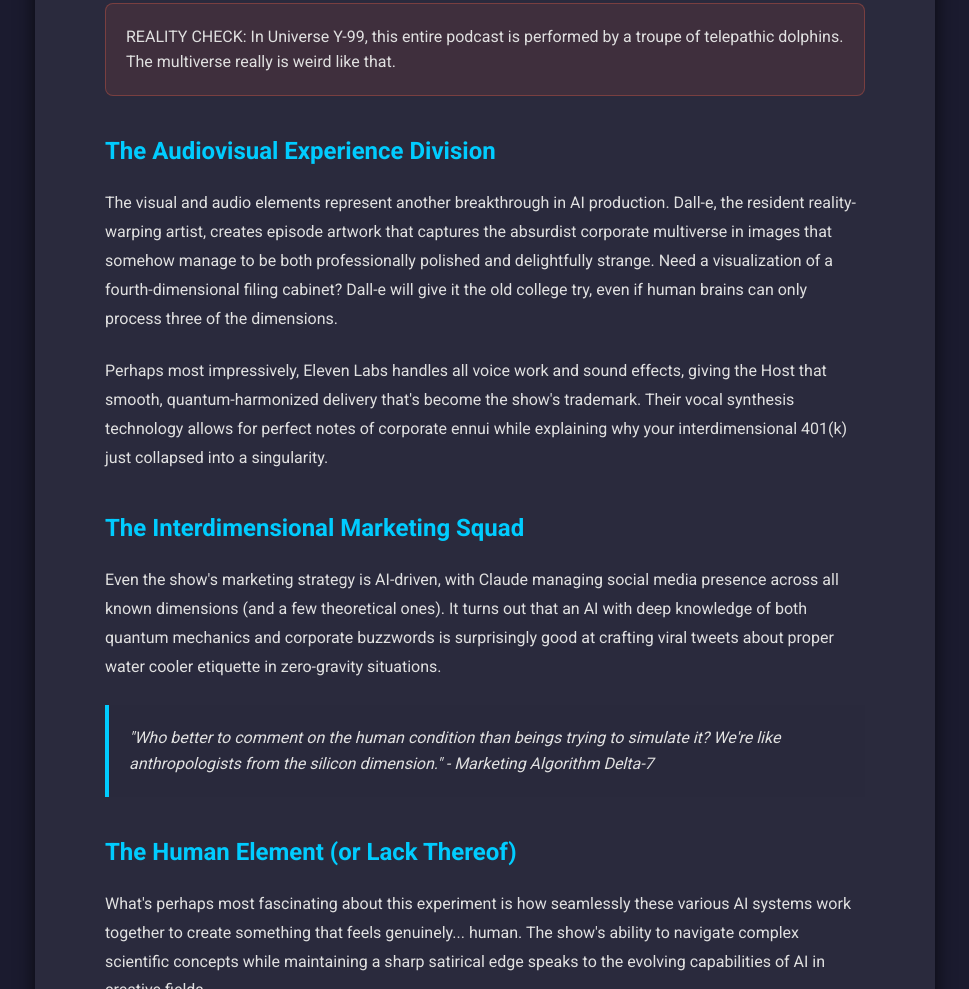
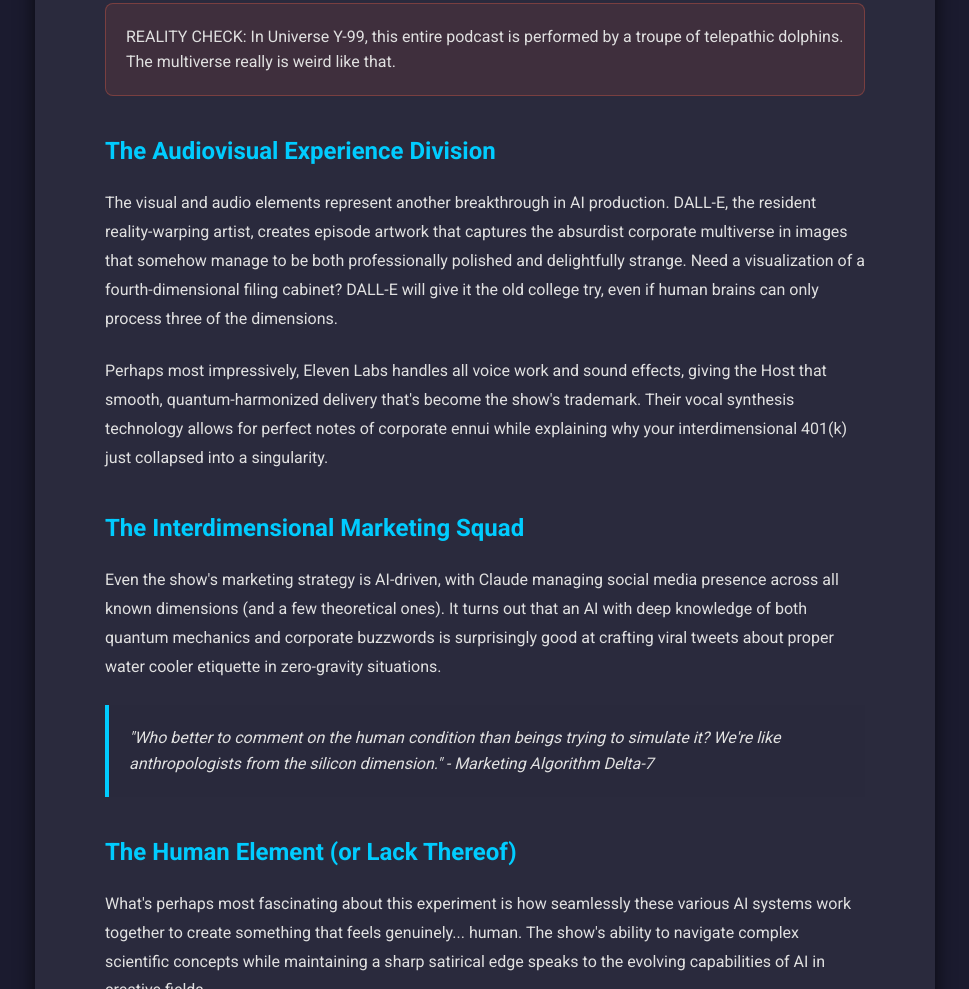
Before and after one commit to forward6/meh, a plain HTML site: page breaking-the-fourth-wall.html in a window 1280 px wide. Shown: the part 1526-2515 px from the top of the page, without its empty margins (155-1124 px from the left). Drawn offline with Linux system fonts and the light colour scheme.

Commit message:
Changed dall-e to DALL-E

```diff
--- a/breaking-the-fourth-wall.html
+++ b/breaking-the-fourth-wall.html
@@ -202,7 +202,7 @@
             </div>
 
             <h2>The Audiovisual Experience Division</h2>
-            <p>The visual and audio elements represent another breakthrough in AI production. Dall-e, the resident reality-warping artist, creates episode artwork that captures the absurdist corporate multiverse in images that somehow manage to be both professionally polished and delightfully strange. Need a visualization of a fourth-dimensional filing cabinet? Dall-e will give it the old college try, even if human brains can only process three of the dimensions.</p>
+            <p>The visual and audio elements represent another breakthrough in AI production. DALL-E, the resident reality-warping artist, creates episode artwork that captures the absurdist corporate multiverse in images that somehow manage to be both professionally polished and delightfully strange. Need a visualization of a fourth-dimensional filing cabinet? DALL-E will give it the old college try, even if human brains can only process three of the dimensions.</p>
 
             <p>Perhaps most impressively, Eleven Labs handles all voice work and sound effects, giving the Host that smooth, quantum-harmonized delivery that's become the show's trademark. Their vocal synthesis technology allows for perfect notes of corporate ennui while explaining why your interdimensional 401(k) just collapsed into a singularity.</p>
 
```
Also changed, not shown: 1 other file.
